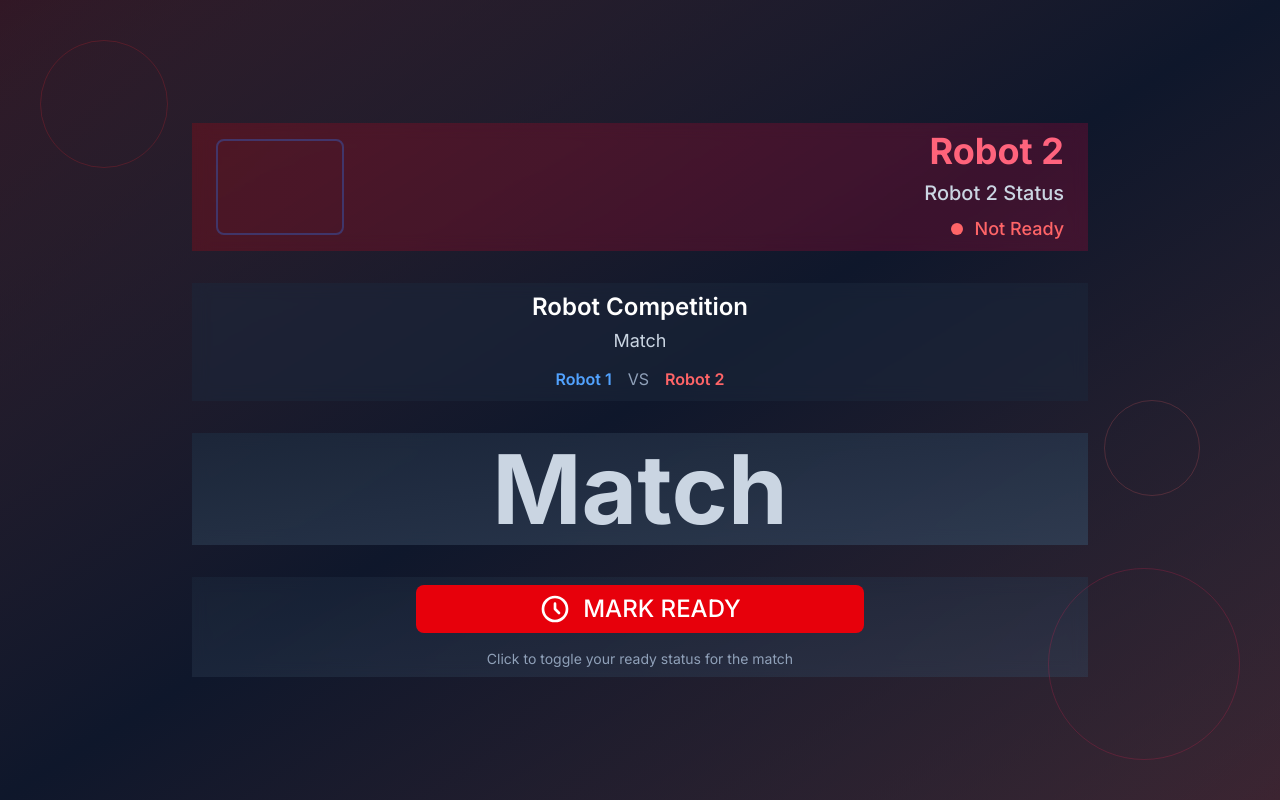
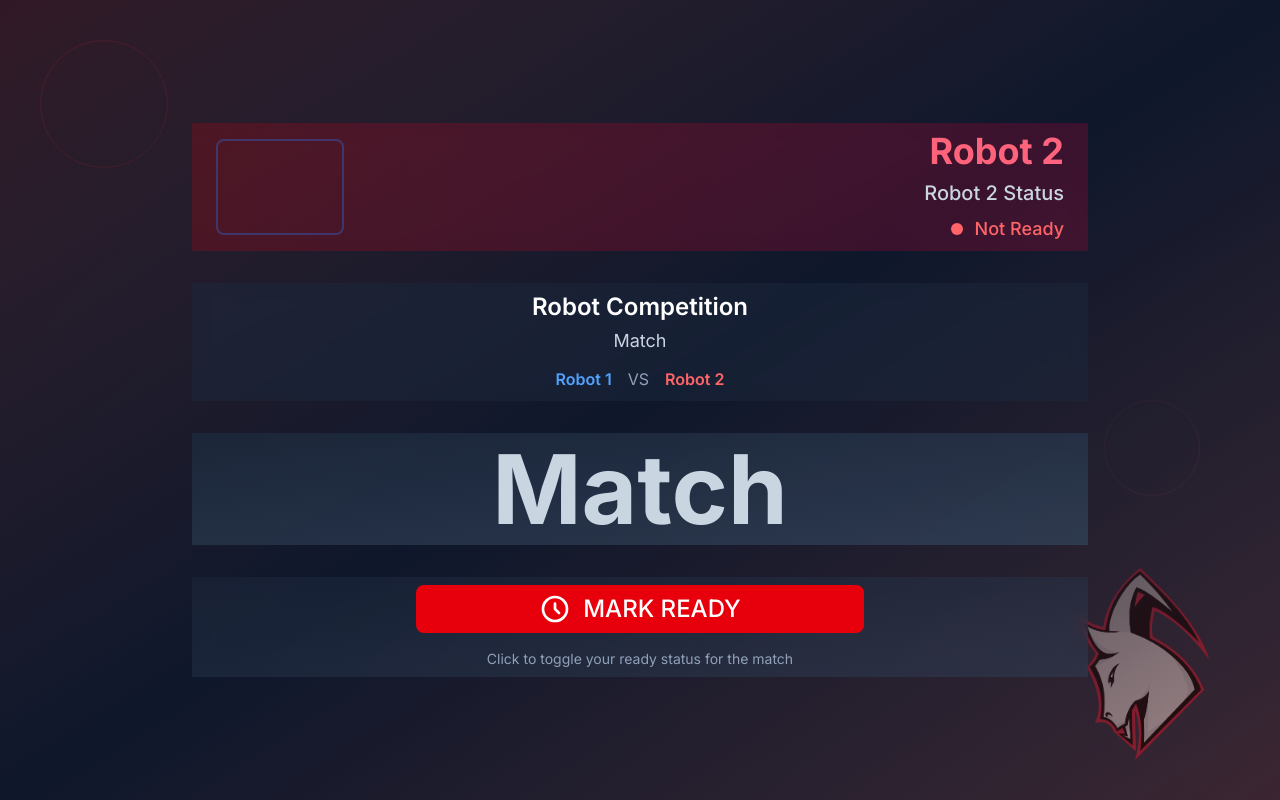
Before and after one commit to lmaxwell24/wpi-arena, a SvelteKit app in the folder web/: page /displays/robot/2 in a window 1280 px wide. Built offline with nearby package versions, Linux system fonts and the light colour scheme; no server answers.

Commit message:
little goat for each player's display

```diff
--- a/web/src/routes/displays/robot/1/+page.svelte
+++ b/web/src/routes/displays/robot/1/+page.svelte
@@ -262,12 +262,13 @@
 		{/if}
 
 		<!-- Visual Elements -->
-		<div class="pointer-events-none absolute top-0 left-0 h-full w-full overflow-hidden">
+		<div class="pointer-events-none absolute top-0 left-0 -z-10 h-full w-full overflow-hidden">
 			<!-- Decorative circles with blue theme -->
 			<div class="absolute top-10 left-10 h-32 w-32 rounded-full border border-blue-500/20"></div>
-			<div
-				class="absolute right-10 bottom-10 h-48 w-48 rounded-full border border-cyan-500/20"
-			></div>
+			<div class="absolute right-10 bottom-10 -z-10 h-48 w-48">
+				<img src="/img/goat.png" alt="Goat" class="h-full w-full object-cover hue-rotate-195" />
+				<!-- make it blue -->
+			</div>
 			<div class="absolute top-1/2 right-20 h-24 w-24 rounded-full border border-blue-400/20"></div>
 		</div>
 	</div>
--- a/web/src/routes/displays/robot/2/+page.svelte
+++ b/web/src/routes/displays/robot/2/+page.svelte
@@ -261,12 +261,12 @@
 		{/if}
 
 		<!-- Visual Elements -->
-		<div class="pointer-events-none absolute top-0 left-0 h-full w-full overflow-hidden">
+		<div class="pointer-events-none absolute top-0 left-0 -z-10 h-full w-full overflow-hidden">
 			<!-- Decorative circles with red theme -->
 			<div class="absolute top-10 left-10 h-32 w-32 rounded-full border border-red-500/20"></div>
-			<div
-				class="absolute right-10 bottom-10 h-48 w-48 rounded-full border border-rose-500/20"
-			></div>
+			<div class="absolute right-10 bottom-10 -z-10 h-48 w-48">
+				<img src="/img/goat.png" alt="Goat" class="h-full w-full object-cover" />
+			</div>
 			<div class="absolute top-1/2 right-20 h-24 w-24 rounded-full border border-red-400/20"></div>
 		</div>
 	</div>
```
Also changed, not shown: web/static/img/goat.png (added).
